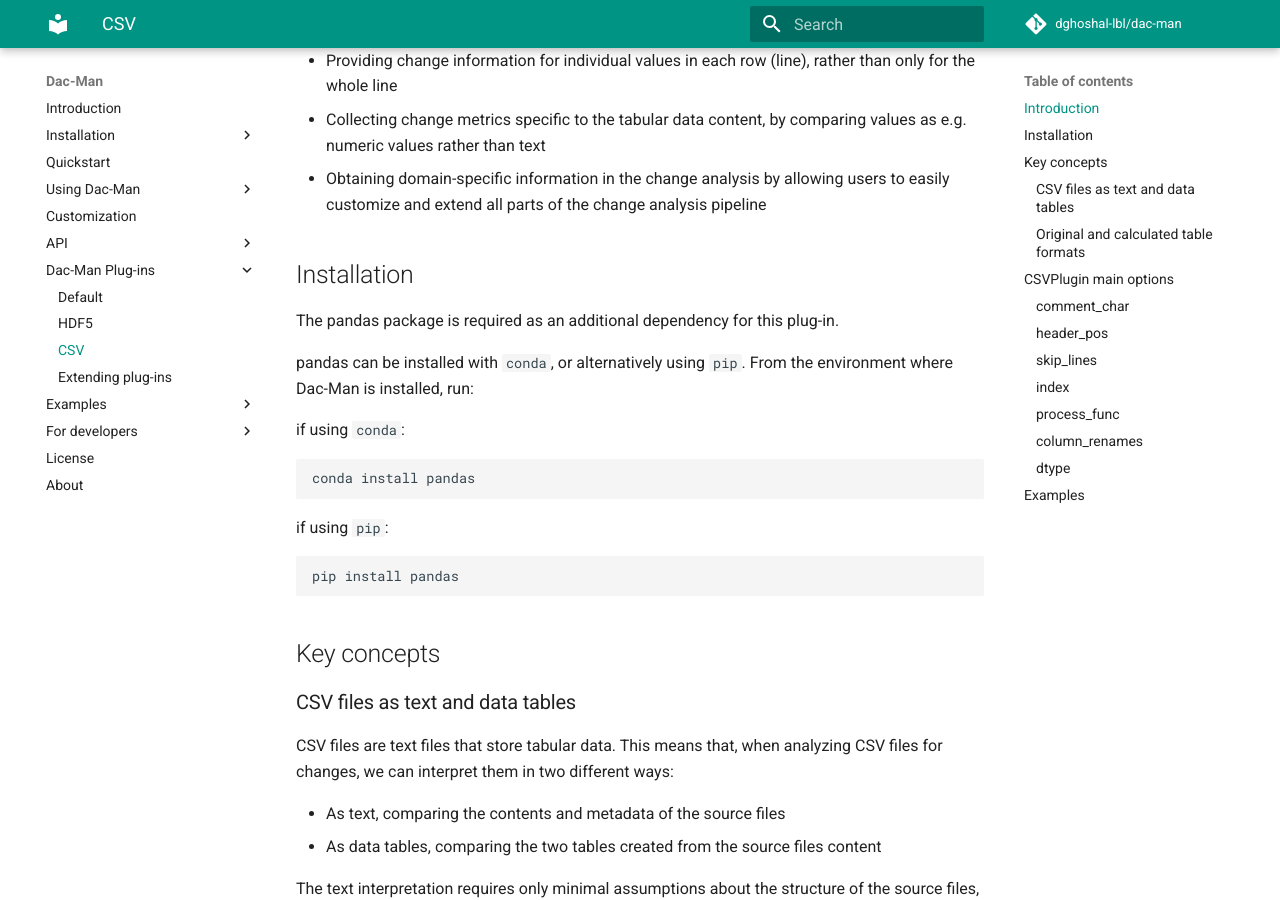
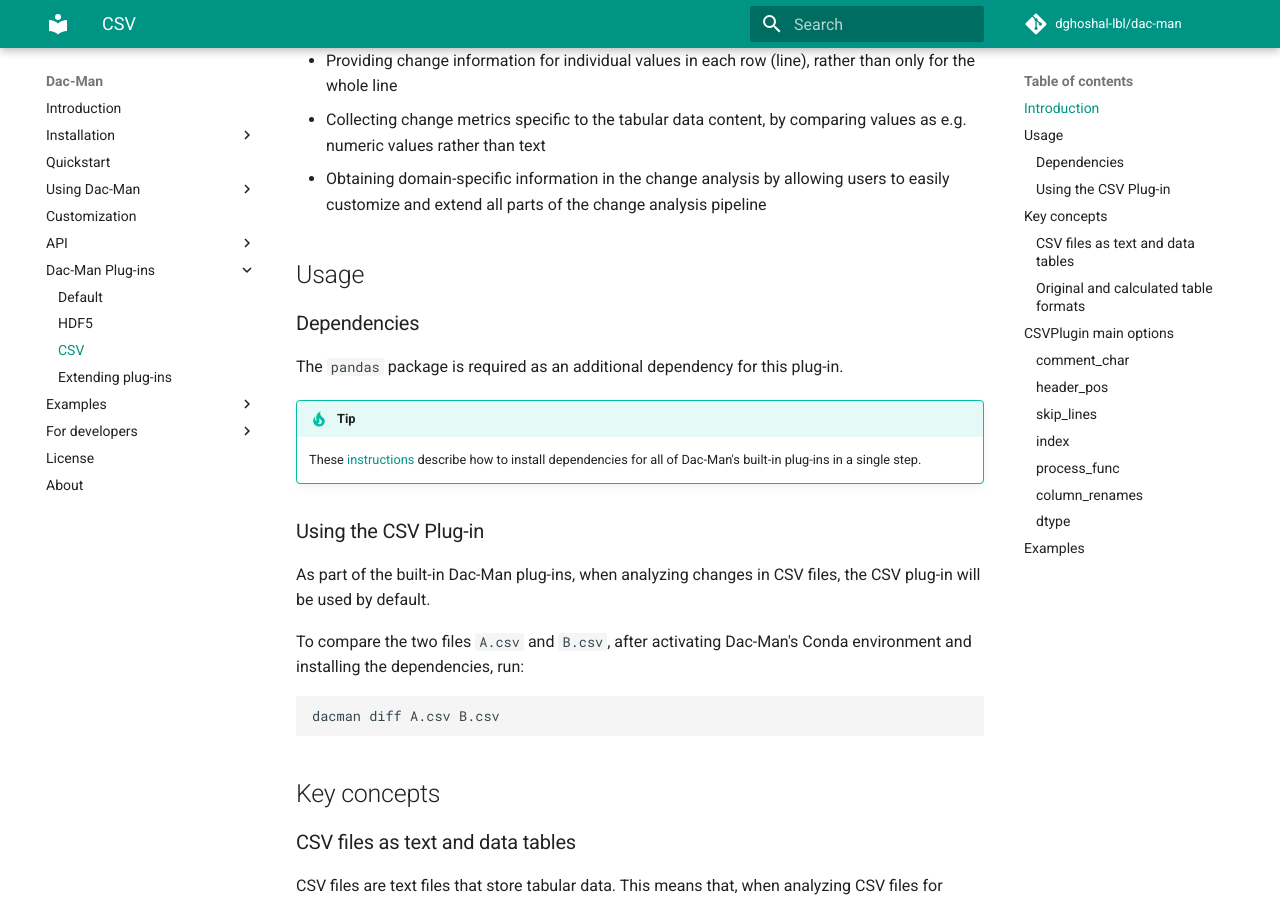
Before and after one commit to deduce-dev/dac-man, an MkDocs documentation site: the page built from docs/plugins/csv.md, in a window 1280 px wide and 900 px high, scrolled down 402 px. Built offline with MkDocs 1.6.1 and Material for MkDocs 9.7.7, drawn with Linux system fonts in a browser that asks for light colours; comment, search, counter and statistics services are not loaded.

Commit message:
Use Conda env update to manage dependencies for built-in plug-ins

````diff
--- a/docs/plugins/csv.md
+++ b/docs/plugins/csv.md
@@ -18,23 +18,23 @@
 - Obtaining domain-specific information in the change analysis by allowing users
   to easily customize and extend all parts of the change analysis pipeline
 
-## Installation
+## Usage
 
-The pandas package is required as an additional dependency for this plug-in.
+### Dependencies
 
-pandas can be installed with `conda`, or alternatively using `pip`.
-From the environment where Dac-Man is installed, run:
+The `pandas` package is required as an additional dependency for this plug-in.
 
-if using `conda`:
+!!! tip
+    These [instructions](../../install/dependencies) describe how to install dependencies for all of Dac-Man's built-in plug-ins in a single step.
+
+### Using the CSV Plug-in
+
+As part of the built-in Dac-Man plug-ins, when analyzing changes in CSV files, the CSV plug-in will be used by default.
+
+To compare the two files `A.csv` and `B.csv`, after activating Dac-Man's Conda environment and installing the dependencies, run:
 
 ```sh
-conda install pandas
-```
-
-if using `pip`:
-
-```sh
-pip install pandas
+dacman diff A.csv B.csv
 ```
 
 ## Key concepts
````
Also changed, not shown: docs/install/conda.md (+3 -0 lines), docs/install/dependencies.md (+10 -7 lines), docs/plugins/default.md (+4 -6 lines), docs/plugins/hdf5.md (+6 -11 lines), 1 other file.
